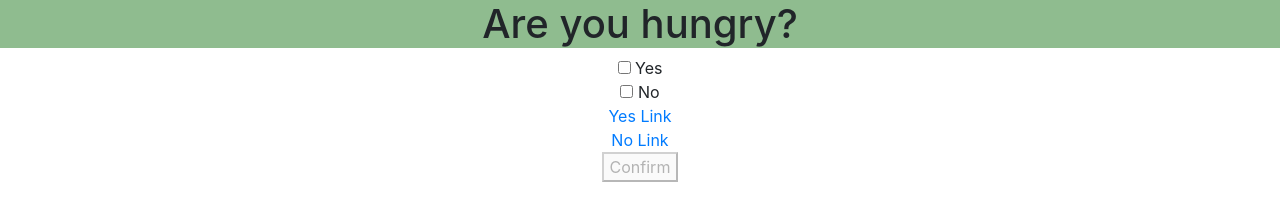
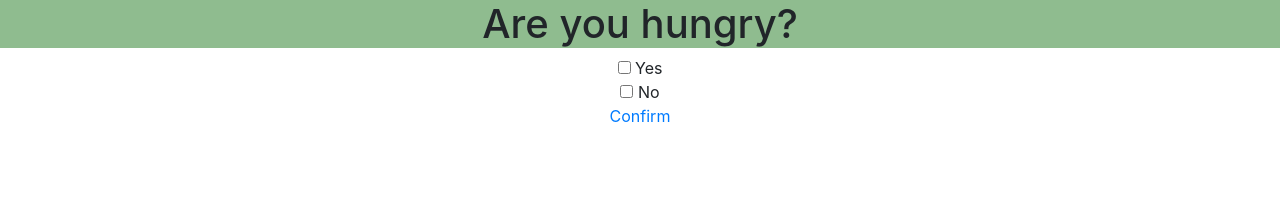
Before and after one commit to niconics/final-project, a plain HTML site: page index.html in a window 1280 px wide. Drawn offline with nearby package versions, Linux system fonts and the light colour scheme.

Commit message:
Update index.html

```diff
--- a/index.html
+++ b/index.html
@@ -29,9 +29,7 @@
   <form>
     <input type="checkbox" id="yesCheckbox"> Yes<br>
     <input type="checkbox" id="noCheckbox"> No<br>
-    <a id="yesLink" href="">Yes Link</a><br>
-    <a id="noLink" href="" class="disabled">No Link</a><br>
-    <button type="button" id="confirmButton" disabled>Confirm</button>
+    <a href="home final.html" button type="button" id="confirmButton" disabled>Confirm</button>
   </form>
 
   <script>
@@ -39,8 +37,6 @@
     // Get the "Yes" and "No" checkboxes, the link elements, and the confirm button
     var yesCheckbox = document.getElementById("yesCheckbox");
     var noCheckbox = document.getElementById("noCheckbox");
-    var yesLink = document.getElementById("yesLink");
-    var noLink = document.getElementById("noLink");
     var confirmButton = document.getElementById("confirmButton");
 
     // Add event listeners for the "click" event on the checkboxes
```
